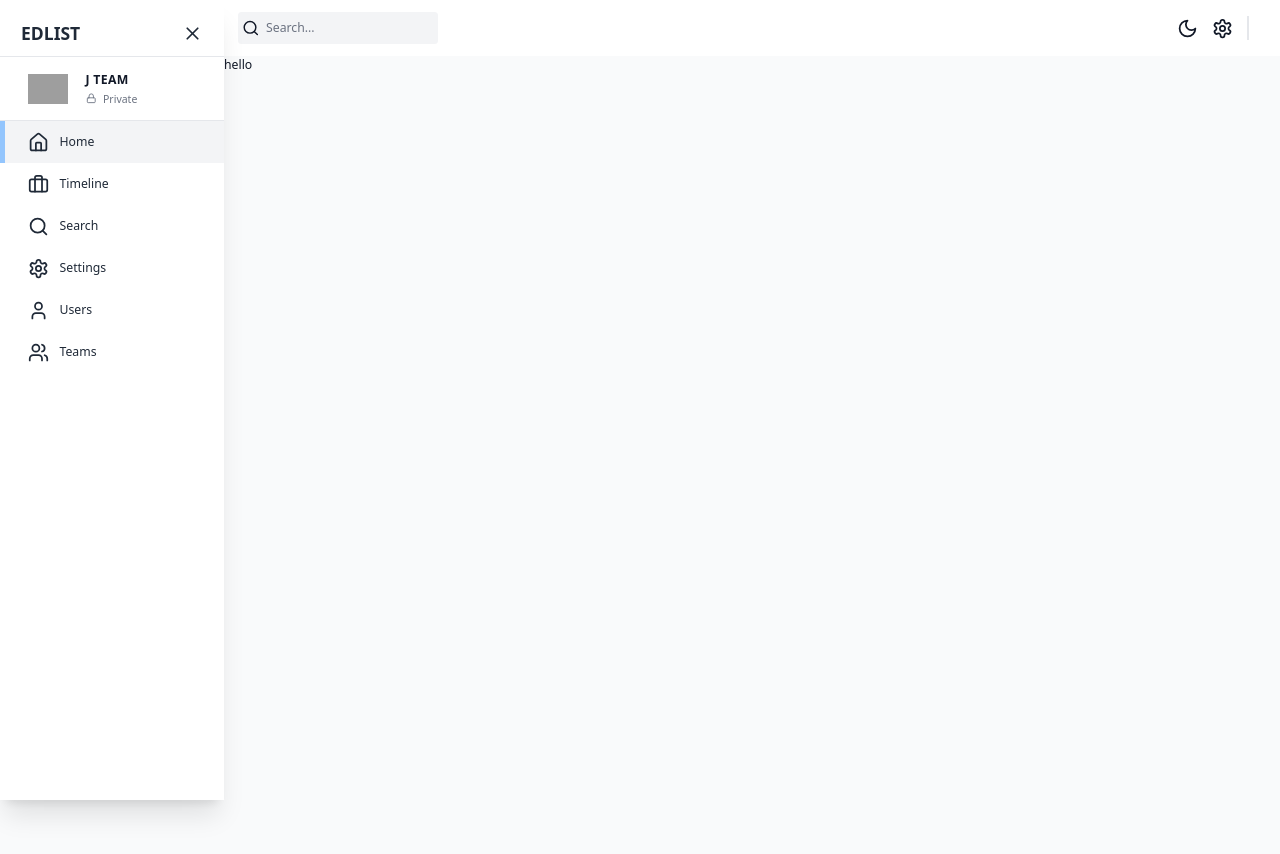
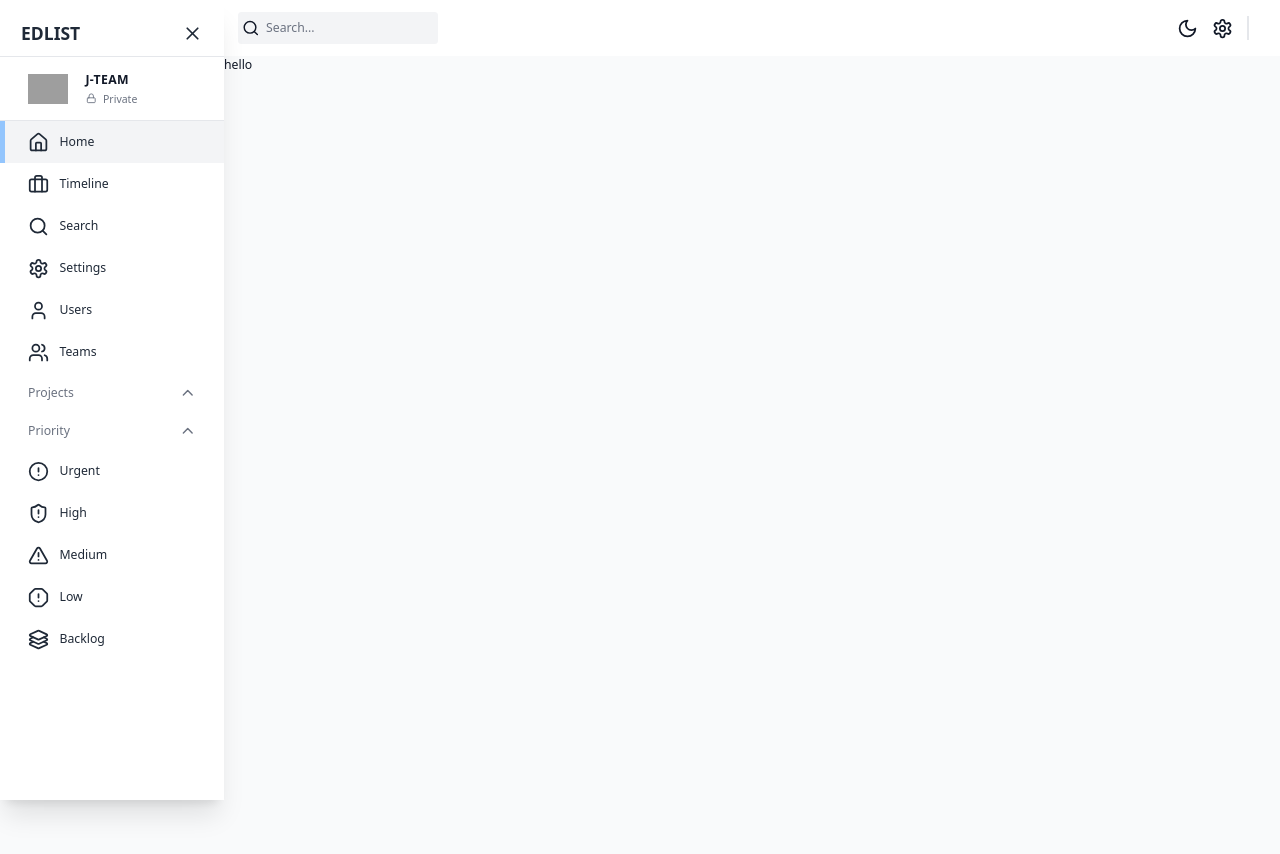
Before and after one commit to jtr-code/project-management, a Next.js app: page / in a window 1280 px wide. Built offline with nearby package versions, Linux system fonts and the light colour scheme; no server answers; grey boxes are pictures that could not be loaded.

Commit message:
add : sidebar update

```diff
--- a/src/app/(components)/Sidebar/index.tsx
+++ b/src/app/(components)/Sidebar/index.tsx
@@ -66,7 +66,7 @@
           <Image src="/logo.png" alt="Logo" width={40} height={40} />
           <div>
             <h3 className="text-md font-bold tracking-wide dark:text-gray-200">
-              J TEAM
+              J-TEAM
             </h3>
             <div className="mt-1 flex items-start gap-2">
               <LockIcon className="mt-[0.1rem] h-3 w-3 text-gray-500 dark:text-gray-400" />
@@ -86,8 +86,57 @@
         </nav>
 
         {/* PROJECTS LINKS */}
+        <button
+          onClick={() => setShowProject((prev) => !prev)}
+          className="flex w-full items-center justify-between px-8 py-3 text-gray-500"
+        >
+          <span className="">Projects</span>
+
+          {showProject ? (
+            <ChevronUp className="h-5 w-5" />
+          ) : (
+            <ChevronDown className="h-5 w-5" />
+          )}
+        </button>
 
         {/* PRIORITIES LINKS */}
+        <button
+          onClick={() => setShowPriority((prev) => !prev)}
+          className="flex w-full items-center justify-between px-8 py-3 text-gray-500"
+        >
+          <span className="">Priority</span>
+          {showPriority ? (
+            <ChevronUp className="h-5 w-5" />
+          ) : (
+            <ChevronDown className="h-5 w-5" />
+          )}
+        </button>
+
+        {showPriority && (
+          <>
+            <SidebarLink
+              icon={AlertCircle}
+              label="Urgent"
+              href="/priority/urgent"
+            />
+            <SidebarLink
+              icon={ShieldAlert}
+              label="High"
+              href="/priority/high"
+            />
+            <SidebarLink
+              icon={AlertTriangle}
+              label="Medium"
+              href="/priority/medium"
+            />
+            <SidebarLink icon={AlertOctagon} label="Low" href="/priority/low" />
+            <SidebarLink
+              icon={Layers3}
+              label="Backlog"
+              href="/priority/backlog"
+            />
+          </>
+        )}
       </div>
     </div>
   );
```
